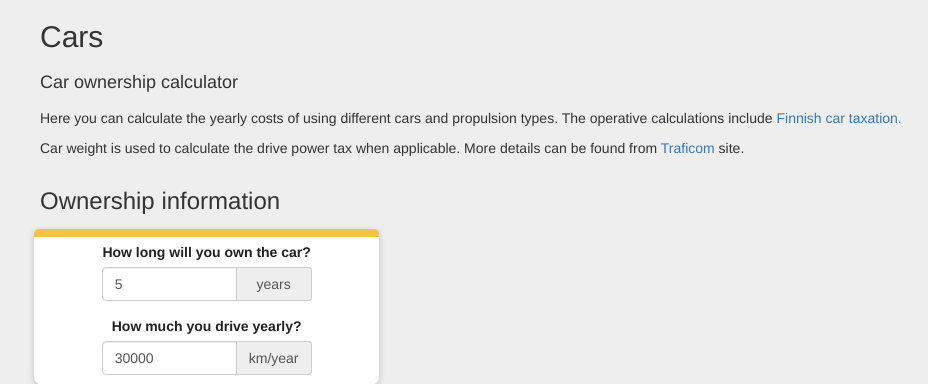
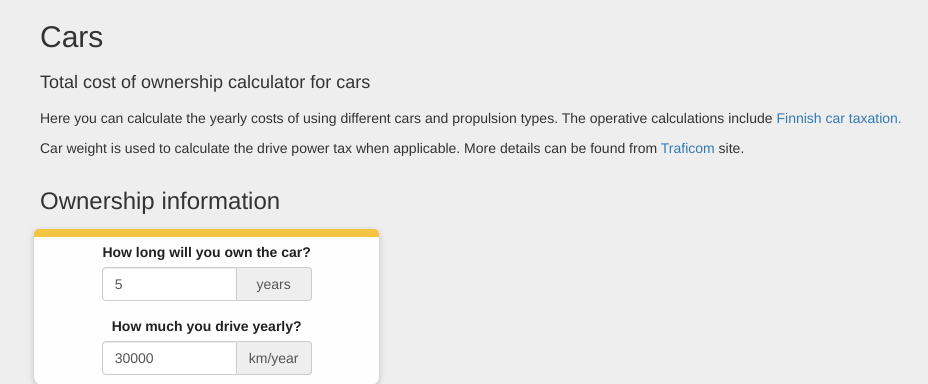
Before and after one commit to Zigelzi/laturel-web, a Flask app: page /cars in a window 1280 px wide. Shown: the part 52-436 px from the top of the page, without its empty margins (40-968 px from the left). Run offline with Flask 2, Linux system fonts and the light colour scheme; some libraries are stand-ins or nearby versions.

Commit message:
Changed header wording

```diff
--- a/templates/cars.html
+++ b/templates/cars.html
@@ -8,7 +8,7 @@
 	<div class="row">
 		<div class="col-lg-12">
 			<h2>Cars</h2>
-			<h4>Car ownership calculator</h4>
+			<h4>Total cost of ownership calculator for cars</h4>
 		</div>
 	</div>
 
```
